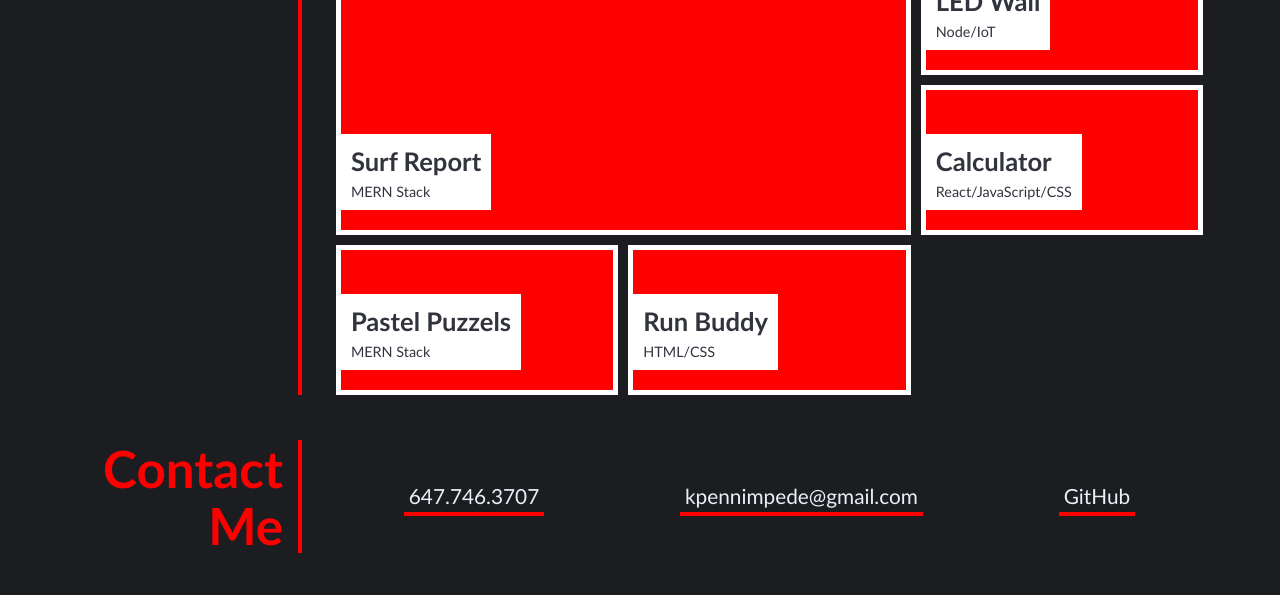
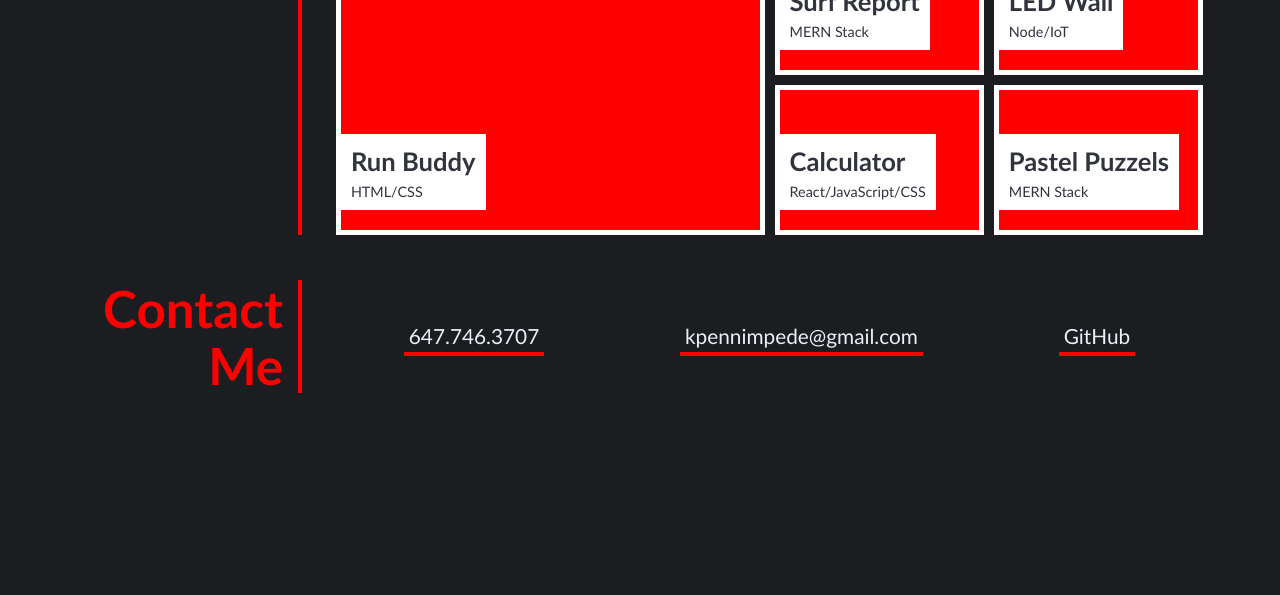
Before and after one commit to KrispyWing/KrispyWing.github.io, a plain HTML site: page index.html in a window 1280 px wide. Shown: the part 694-1289 px from the top of the page. After the commit the page ends 1142 px from the top, so only its background shows below. Drawn offline with Linux system fonts and the light colour scheme.

Commit message:
Change project grid layout

```diff
--- a/assets/css/style.css
+++ b/assets/css/style.css
@@ -161,7 +161,7 @@ main {
 
 .grid-item {
   border: 5px solid var(--secondary);
-  grid-column: span 4;
+  grid-column: span 3;
   background-color: var(--primary);
   color: var(--tertiary);
   min-height: 150px;
@@ -170,14 +170,14 @@ main {
   padding: 0 0 20px 0;
   text-decoration: none;
   background-blend-mode: soft-light;
-  background-size: 150%;
+  background-size: 100%;
   transition: all 0.5s;
   font-size: 0.9rem;
 }
 
 /* feature first portfolio item */
 .grid-item:first-child {
-    grid-column: span 8;
+    grid-column: span 6;
     grid-row: span 2;
 }
 
--- a/index.html
+++ b/index.html
@@ -58,6 +58,13 @@
       <h2>Work</h2>
       <div class="grid-container">
 
+        <a href="https://krispywing.github.io/run-buddy" class="grid-item run-buddy">
+            <div>
+              <h3>Run Buddy</h3>
+              <span>HTML/CSS</span>
+            </div>
+        </a>
+
         <a href="#" class="grid-item surf-report">
           <div>
             <h3>Surf Report</h3>
@@ -85,14 +92,6 @@
           </div>
         </a>
 
-
-        <a href="https://krispywing.github.io/run-buddy" class="grid-item run-buddy">
-          <div>
-            <h3>Run Buddy</h3>
-            <span>HTML/CSS</span>
-          </div>
-        </a>
-
       </div>
     </section>
 
```
